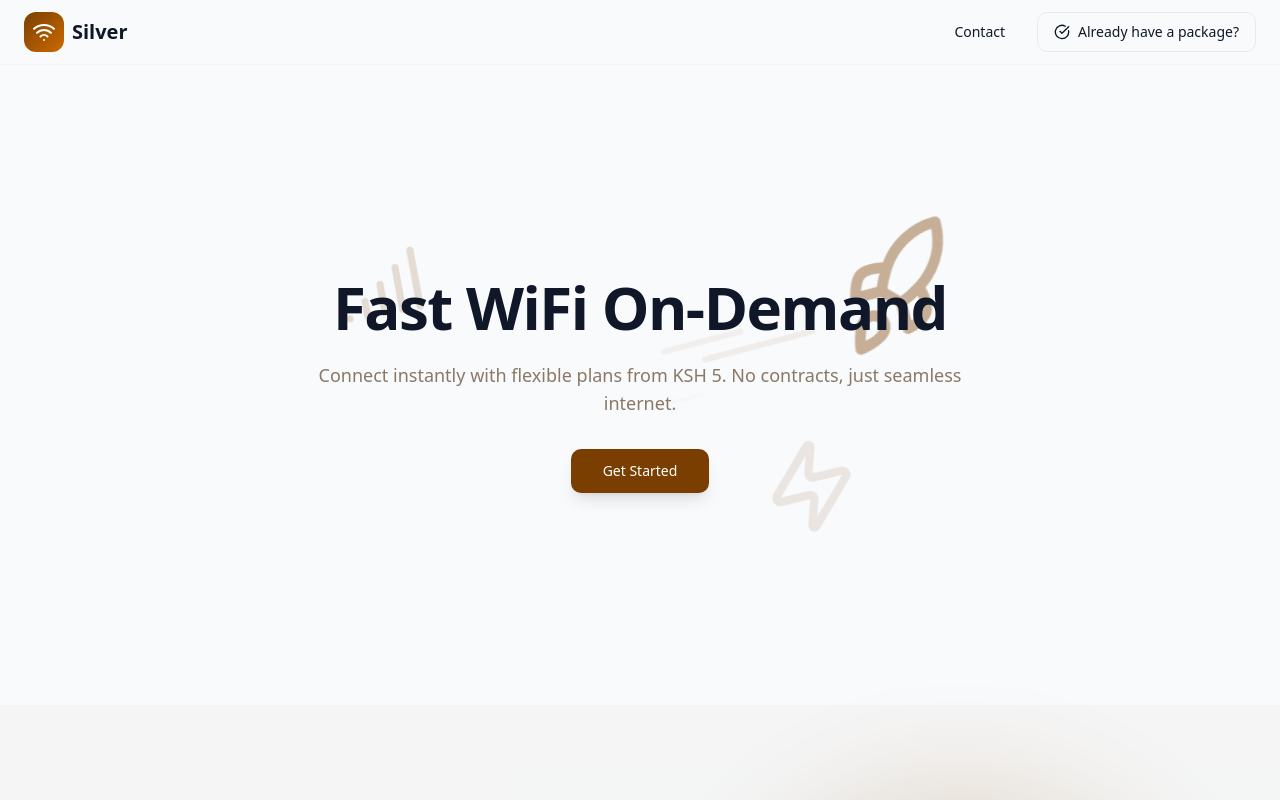
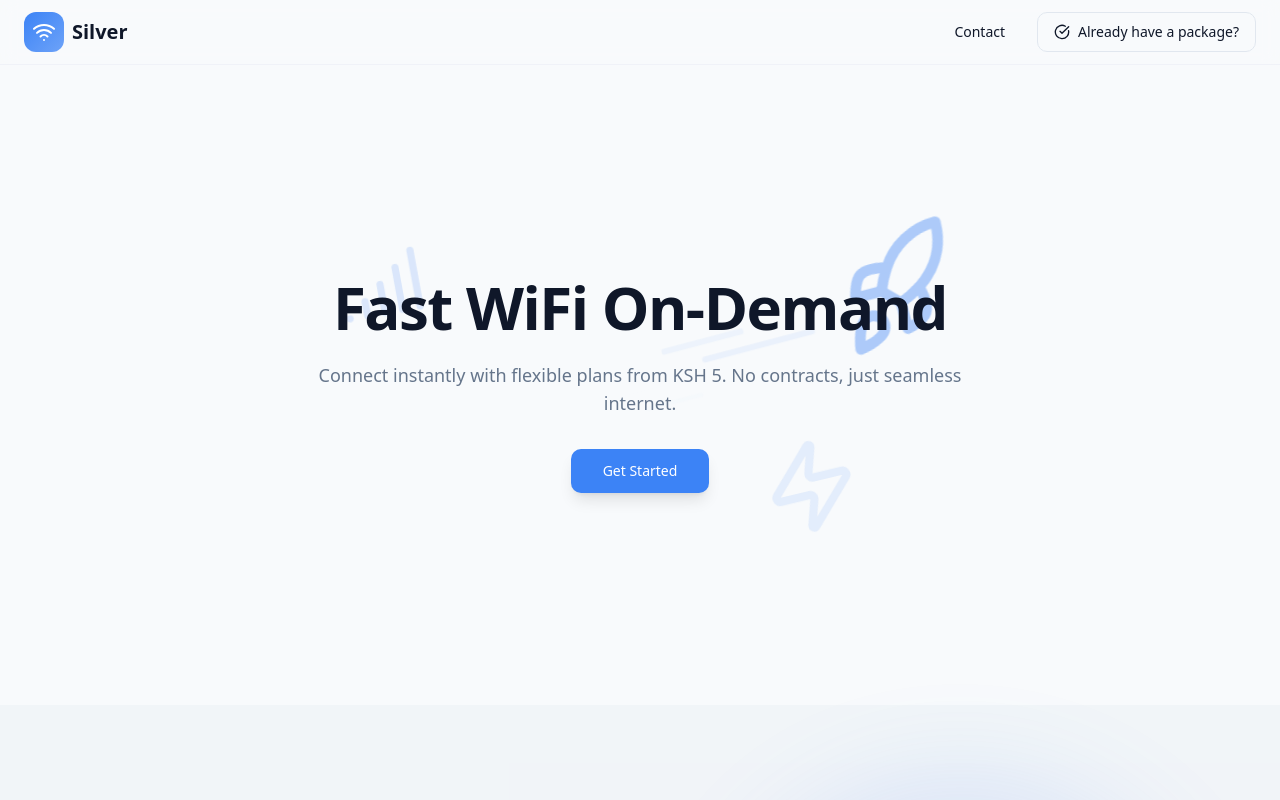
Before and after one commit to oliver-stancy/plan-toggle-app, a React (Vite) app: page / in a window 1280 px wide. Shown: the top 800 px of the page. Built offline with nearby package versions, Linux system fonts and the light colour scheme; the HTML template or start-up script is replaced by a standard one.

Commit message:
Revert color scheme changes

```diff
--- a/src/index.css
+++ b/src/index.css
@@ -17,34 +17,34 @@ All colors MUST be HSL.
     --popover: 0 0% 100%;
     --popover-foreground: 222 47% 11%;
 
-    --primary: 31 100% 24%;
+    --primary: 217 91% 60%;
     --primary-foreground: 0 0% 100%;
 
-    --primary-glow: 31 100% 40%;
+    --primary-glow: 217 91% 70%;
 
-    --secondary: 31 45% 90%;
-    --secondary-foreground: 31 100% 24%;
+    --secondary: 214 95% 93%;
+    --secondary-foreground: 217 91% 60%;
 
-    --muted: 30 20% 91%;
-    --muted-foreground: 30 15% 47%;
+    --muted: 214 32% 91%;
+    --muted-foreground: 215 16% 47%;
 
-    --accent: 31 100% 24%;
+    --accent: 217 91% 60%;
     --accent-foreground: 0 0% 100%;
 
     --destructive: 0 84% 60%;
     --destructive-foreground: 0 0% 100%;
 
-    --border: 30 20% 91%;
-    --input: 30 20% 91%;
-    --ring: 31 100% 24%;
+    --border: 214 32% 91%;
+    --input: 214 32% 91%;
+    --ring: 217 91% 60%;
 
     --radius: 0.75rem;
 
-    --gradient-primary: linear-gradient(135deg, hsl(31 100% 24%), hsl(31 100% 40%));
-    --gradient-card: linear-gradient(135deg, hsl(31 100% 24% / 0.1), hsl(31 100% 40% / 0.05));
-    --gradient-hero: linear-gradient(135deg, hsl(31 50% 96%), hsl(31 60% 92%), hsl(35 55% 98%));
-    --shadow-card: 0 4px 20px -2px hsl(31 100% 24% / 0.15);
-    --shadow-hover: 0 8px 30px -4px hsl(31 100% 24% / 0.25);
+    --gradient-primary: linear-gradient(135deg, hsl(217 91% 60%), hsl(217 91% 70%));
+    --gradient-card: linear-gradient(135deg, hsl(217 91% 60% / 0.1), hsl(217 91% 70% / 0.05));
+    --gradient-hero: linear-gradient(135deg, hsl(210 100% 96%), hsl(217 91% 92%), hsl(210 100% 98%));
+    --shadow-card: 0 4px 20px -2px hsl(217 91% 60% / 0.15);
+    --shadow-hover: 0 8px 30px -4px hsl(217 91% 60% / 0.25);
 
     --sidebar-background: 0 0% 98%;
     --sidebar-foreground: 240 5.3% 26.1%;
@@ -66,32 +66,32 @@ All colors MUST be HSL.
     --popover: 222 47% 15%;
     --popover-foreground: 210 40% 98%;
 
-    --primary: 31 100% 35%;
+    --primary: 217 91% 60%;
     --primary-foreground: 0 0% 100%;
 
-    --primary-glow: 31 100% 50%;
+    --primary-glow: 217 91% 70%;
 
-    --secondary: 31 40% 20%;
-    --secondary-foreground: 35 50% 95%;
+    --secondary: 217 33% 18%;
+    --secondary-foreground: 210 40% 98%;
 
-    --muted: 31 30% 20%;
-    --muted-foreground: 31 20% 65%;
+    --muted: 217 33% 18%;
+    --muted-foreground: 215 20% 65%;
 
-    --accent: 31 100% 35%;
+    --accent: 217 91% 60%;
     --accent-foreground: 0 0% 100%;
 
     --destructive: 0 63% 31%;
-    --destructive-foreground: 35 50% 95%;
+    --destructive-foreground: 210 40% 98%;
 
-    --border: 31 30% 20%;
-    --input: 31 30% 20%;
-    --ring: 31 100% 35%;
+    --border: 217 33% 18%;
+    --input: 217 33% 18%;
+    --ring: 217 91% 60%;
 
-    --gradient-primary: linear-gradient(135deg, hsl(31 100% 35%), hsl(31 100% 50%));
-    --gradient-card: linear-gradient(135deg, hsl(31 100% 35% / 0.2), hsl(31 100% 50% / 0.1));
-    --gradient-hero: linear-gradient(135deg, hsl(31 50% 18%), hsl(31 70% 25%), hsl(35 45% 15%));
-    --shadow-card: 0 4px 20px -2px hsl(31 100% 35% / 0.3);
-    --shadow-hover: 0 8px 30px -4px hsl(31 100% 35% / 0.4);
+    --gradient-primary: linear-gradient(135deg, hsl(217 91% 60%), hsl(217 91% 70%));
+    --gradient-card: linear-gradient(135deg, hsl(217 91% 60% / 0.2), hsl(217 91% 70% / 0.1));
+    --gradient-hero: linear-gradient(135deg, hsl(217 50% 18%), hsl(217 91% 25%), hsl(220 40% 15%));
+    --shadow-card: 0 4px 20px -2px hsl(217 91% 60% / 0.3);
+    --shadow-hover: 0 8px 30px -4px hsl(217 91% 60% / 0.4);
 
     --sidebar-background: 240 5.9% 10%;
     --sidebar-foreground: 240 4.8% 95.9%;
@@ -146,10 +146,10 @@ All colors MUST be HSL.
 
   @keyframes glow-pulse {
     0%, 100% {
-      box-shadow: 0 0 15px hsl(31 100% 35% / 0.3);
+      box-shadow: 0 0 15px hsl(var(--primary) / 0.3);
     }
     50% {
-      box-shadow: 0 0 30px hsl(31 100% 35% / 0.6);
+      box-shadow: 0 0 30px hsl(var(--primary) / 0.6);
     }
   }
 
```
